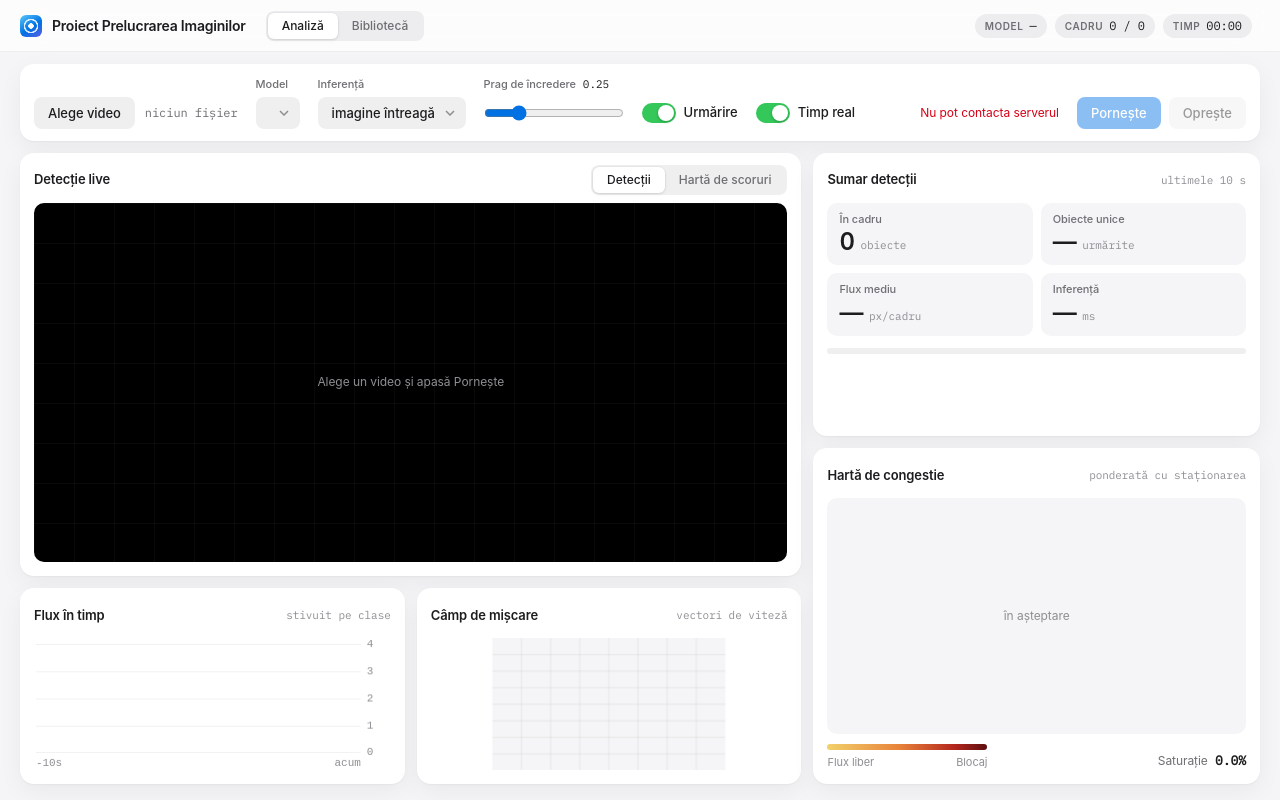
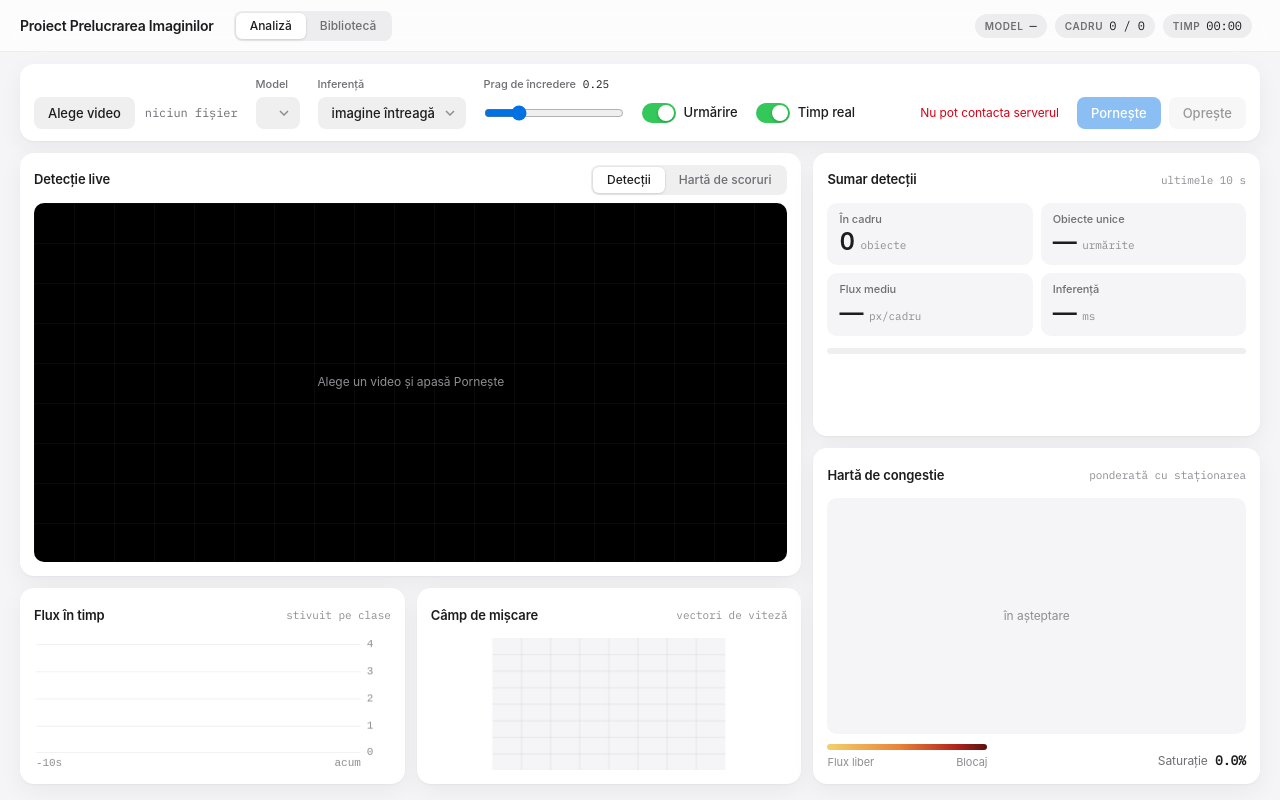
Before and after one commit to zaha27/pi-p, a website built with Vite: page infrastructure/frontend/index.html in a window 1280 px wide. Built offline with nearby package versions, Linux system fonts and the light colour scheme; files whose address does not match are found by name.

Commit message:
style: remove header logo

```diff
--- a/infrastructure/frontend/src/style.css
+++ b/infrastructure/frontend/src/style.css
@@ -97,25 +97,11 @@ code {
 }
 
 h1 {
-  display: flex;
-  align-items: center;
-  gap: 10px;
   margin: 0;
   font-size: 14px;
   font-weight: 600;
   letter-spacing: -0.015em;
   white-space: nowrap;
-}
-
-h1::before {
-  content: "";
-  width: 22px;
-  height: 22px;
-  background:
-    radial-gradient(circle at 50% 50%, #fff 0 2.5px, transparent 3px),
-    radial-gradient(circle at 50% 50%, transparent 0 5.5px, rgb(255 255 255 / 85%) 6px 7px, transparent 7.5px),
-    linear-gradient(145deg, #5ac8fa, #0071e3 55%, #5e5ce6);
-  border-radius: 6px;
 }
 
 .tabs,
```
